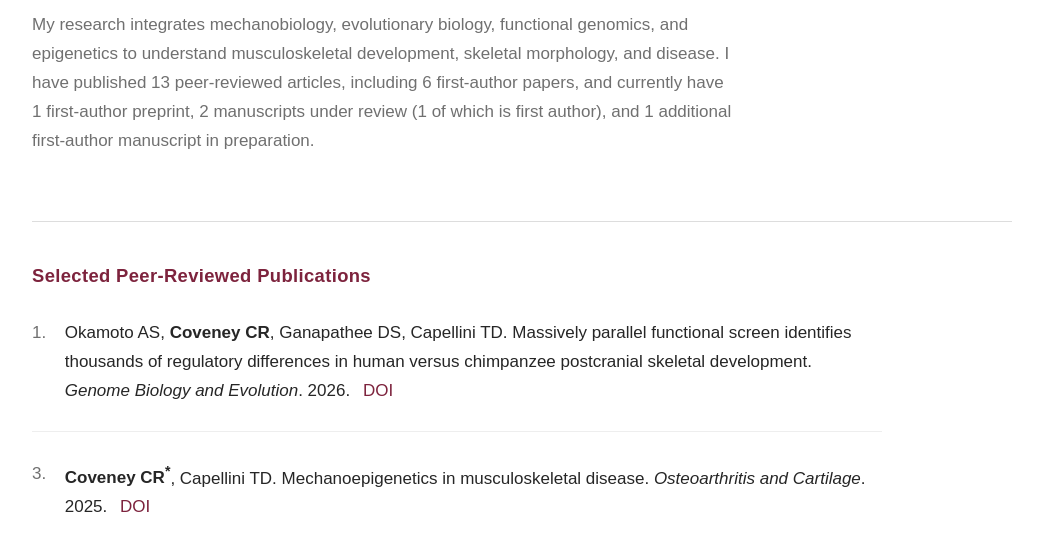
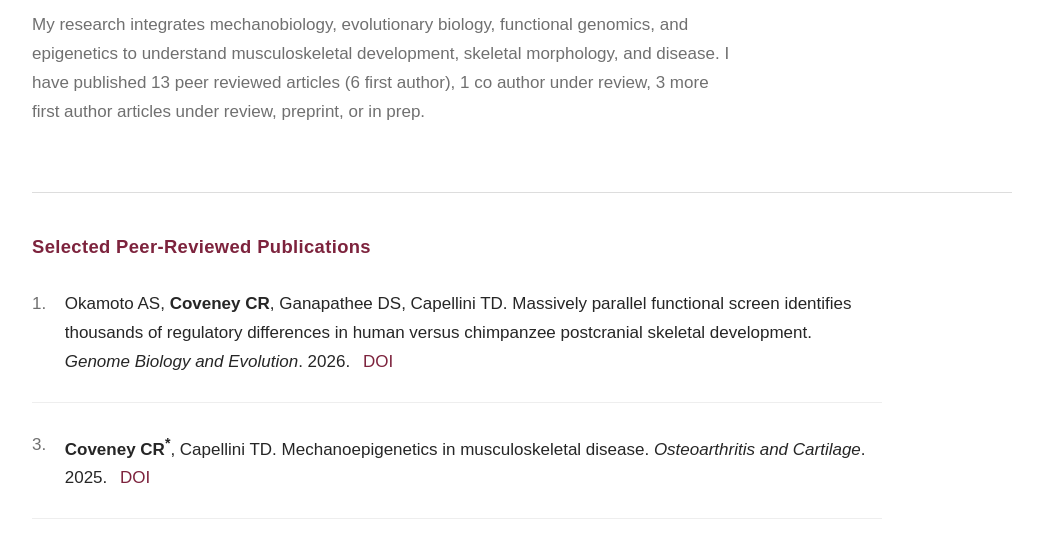
Before and after one commit to ccoveney/clarissa-coveney-website, a plain HTML site: page publications.html in a window 1280 px wide. Shown: the part 213-757 px from the top of the page, without its empty margins (118-1161 px from the left). Drawn offline with Linux system fonts and the light colour scheme.

Commit message:
Revise publication details for clarity and conciseness

```diff
--- a/publications.html
+++ b/publications.html
@@ -295,7 +295,7 @@
         My research integrates mechanobiology, evolutionary biology, functional
         genomics, and epigenetics to understand musculoskeletal development,
         skeletal morphology, and disease.
-        I have published 13 peer-reviewed articles, including 6 first-author papers, and currently have 1 first-author preprint, 2 manuscripts under review (1 of which is first author), and 1 additional first-author manuscript in preparation.
+        I have published 13 peer reviewed articles (6 first author), 1 co author under review, 3 more first author articles under review, preprint, or in prep.
       </p>
     </header>
 
```
